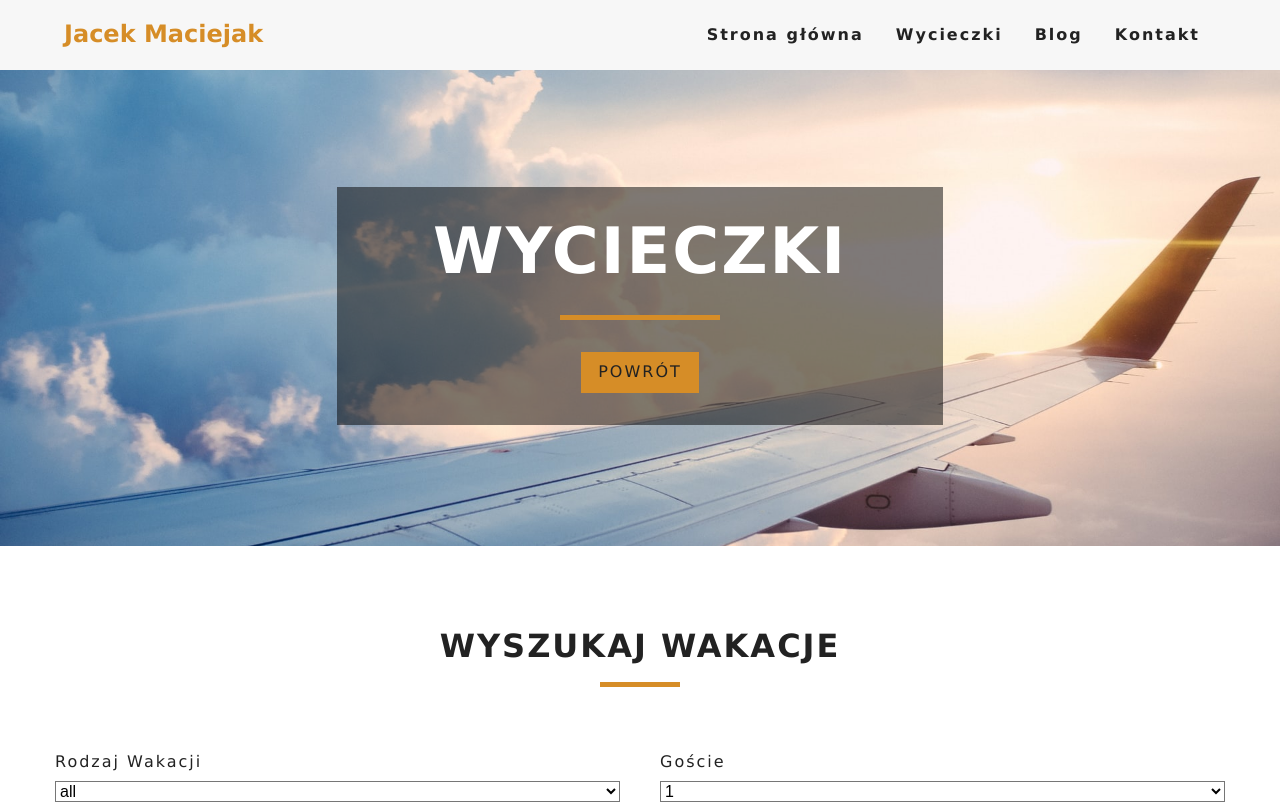
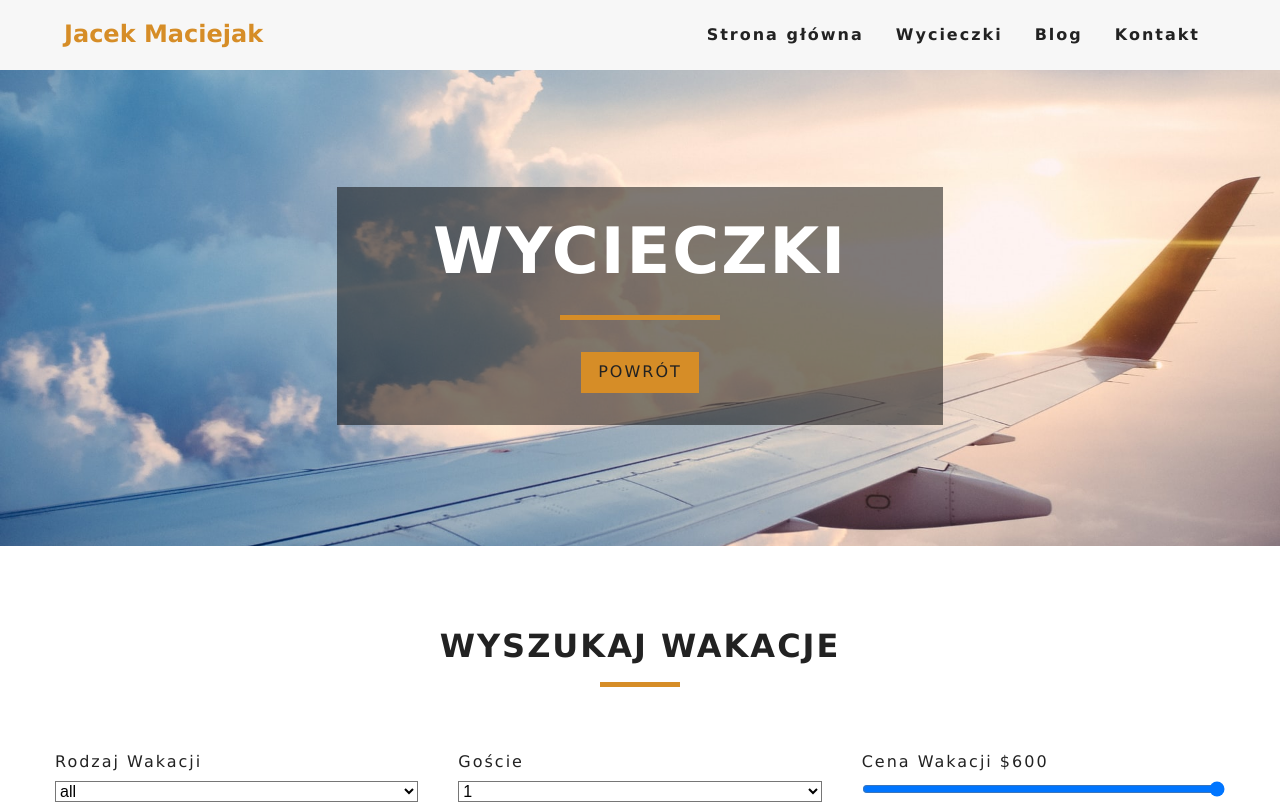
Before and after one commit to jacekmaciejak/Dream-holidays, a React (Create React App) app: page /rooms in a window 1280 px wide. Shown: the top 804 px of the page. Built offline with nearby package versions, Linux system fonts and the light colour scheme.

Commit message:
Price filter has been added

```diff
--- a/src/components/RoomsContainer/RoomsFilter/RoomsFilter.js
+++ b/src/components/RoomsContainer/RoomsFilter/RoomsFilter.js
@@ -41,6 +41,11 @@
                         {people}
                     </select>
                 </div>
+                <div className="form-group">
+                    <label htmlFor="price">cena wakacji ${price}</label>
+                    <input type="range" className="form-control" name='price' min={minPrice}
+                        max={maxPrice} id='price' value={price} onChange={handleChange} />
+                </div>
             </form>
         </section>
     )
--- a/src/context.js
+++ b/src/context.js
@@ -69,6 +69,7 @@
     let tempRooms = [...rooms]
     //transform values
     capacity = parseInt(capacity)
+    price = parseInt(price)
     //filter by type
     if (type !== 'all') {
       tempRooms = tempRooms.filter(room => room.type === type)
@@ -77,7 +78,11 @@
     if (capacity !== 1) {
       tempRooms = tempRooms.filter(room => room.capacity >= capacity)
     }
-    //
+    //filter by price
+    tempRooms = tempRooms.filter(room => room.price <= price)
+
+
+
     this.setState({
       sortedRooms: tempRooms
     })
```
